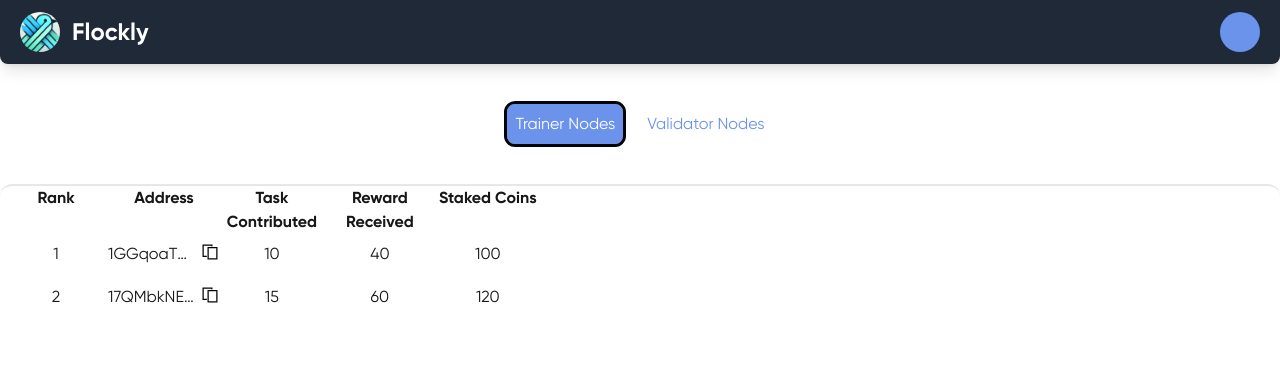
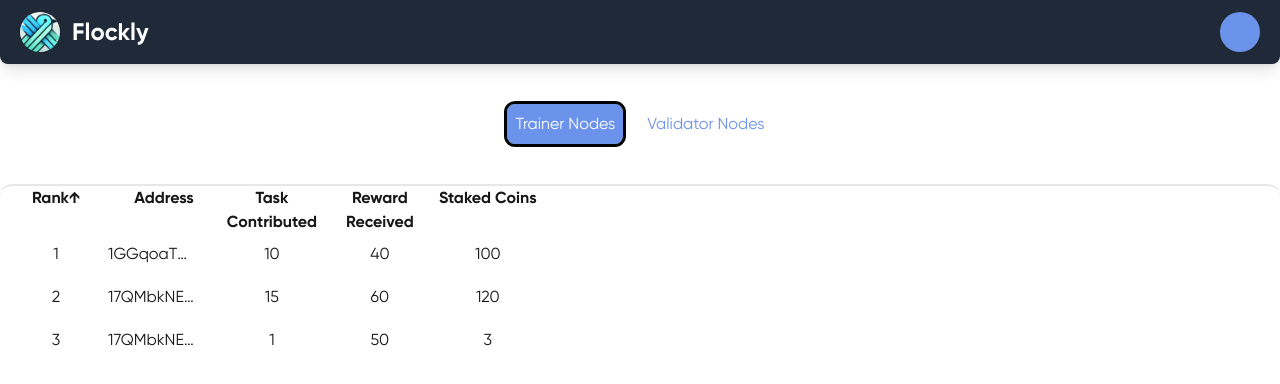
Before and after one commit to flock-io-app/flockly, a Next.js app: page / in a window 1280 px wide. Shown: the top 384 px of the page. Built offline with nearby package versions, Linux system fonts and the light colour scheme.

Commit message:
Add sorting by table columns

```diff
--- a/src/app/globals.css
+++ b/src/app/globals.css
@@ -43,6 +43,10 @@ body {
   @apply w-28;
 }
 
+.clipboard-button:hover {
+  @apply stroke-FlockBlue;
+}
+
 @font-face {
   font-family: "Gilroy";
   src: url("../../public/Gilroy Font/gilroy-Regular.ttf") format("truetype");
--- a/src/app/page.tsx
+++ b/src/app/page.tsx
@@ -9,6 +9,8 @@ export default function Home() {
   const [currentlySelectedTab, setCurrentlySelectedTab] = useState<Tabs>({
     tab: "TRAINER",
   });
+  const [currentSortKey, setCurrentSortKey] = useState<keyof NodeType>("rank");
+  const [sortAsc, setSortAsc] = useState<boolean>(false);
 
   useEffect(() => {
     if (currentlySelectedTab.tab === "TRAINER") {
@@ -16,10 +18,28 @@ export default function Home() {
     } else {
       setNodes(MOCK_NODES_VALIDATORS);
     }
-  }, [currentlySelectedTab]);
-
+    handleSort(currentSortKey);
+  }, [currentlySelectedTab, currentSortKey]);
   const radioButtonsHandler = (buttonId: Tabs) => {
     setCurrentlySelectedTab(buttonId);
+    setSortAsc(false);
+    setCurrentSortKey("rank");
+    // handleSort(currentSortKey);
+  };
+  const handleSort = (sortKey: keyof NodeType) => {
+    if (currentSortKey === sortKey) {
+      setSortAsc((prevSortAsc) => !prevSortAsc);
+    } else {
+      setCurrentSortKey(sortKey);
+      setSortAsc(false);
+    }
+    nodes?.sort((a: NodeType, b: NodeType) => {
+      if (sortAsc) {
+        return (b[sortKey] as number) - (a[sortKey] as number);
+      } else {
+        return (a[sortKey] as number) - (b[sortKey] as number);
+      }
+    });
   };
 
   return (
@@ -40,10 +60,16 @@ export default function Home() {
               <div
                 key={index}
                 className={`node-table-cell justify-center items-center text-center ${
-                  header.filter ? "filterable" : ""
+                  header.filter ? "filterable cursor-pointer" : ""
                 } rounded-lg font-bold`}
+                onClick={() => {
+                  if (header.filter) {
+                    handleSort(header.key as keyof NodeType);
+                  }
+                }}
               >
                 {header.name}
+                {header.key === currentSortKey ? (sortAsc ? "↑" : "↓") : ""}
               </div>
             );
           })}
@@ -61,7 +87,12 @@ export default function Home() {
                         {node.address}
                       </div>
                       <div className="w-fit justify-center">
-                        <button className="h-5 w-5 bg-[url('/images/copy.png')] bg-cover hover:bg-gray"></button>
+                        <button
+                          className=" h-5 w-5 hover:bg-gray"
+                          onClick={() => {
+                            navigator.clipboard.writeText(node.address);
+                          }}
+                        ></button>
                       </div>
                     </div>
                     <div className="node-table-cell">
@@ -109,6 +140,15 @@ const MOCK_NODES_TRAINERS = [
     address: "17QMbkNEZy8PBWbxn1QxYE1h9x2V5FvzS9",
     rank: 2,
   },
+  {
+    name: "17QMbkNEZy8PBWbxn1QxYE1h9x2V5FvzS9",
+    history: ["hist1"],
+    taskContributed: 1,
+    rewardReceived: 50,
+    delegatedCoins: 3,
+    address: "17QMbkNEZy8PBWbxn1QxYE1h9x2V5FvzS9",
+    rank: 3,
+  },
 ];
 const MOCK_NODES_VALIDATORS = [
   {
@@ -132,11 +172,11 @@ const MOCK_NODES_VALIDATORS = [
 ];
 
 const TABLE_HEADERS = [
-  { name: "Rank", filter: true },
-  { name: "Address", filter: false },
-  { name: "Task Contributed", filter: true },
-  { name: "Reward Received", filter: true },
-  { name: "Staked Coins", filter: true },
+  { name: "Rank", filter: true, key: "rank" },
+  { name: "Address", filter: false, key: "address" },
+  { name: "Task Contributed", filter: true, key: "taskContributed" },
+  { name: "Reward Received", filter: true, key: "rewardReceived" },
+  { name: "Staked Coins", filter: true, key: "delegatedCoins" },
 ];
 
 const BUTTON_CONFIG = [
```
